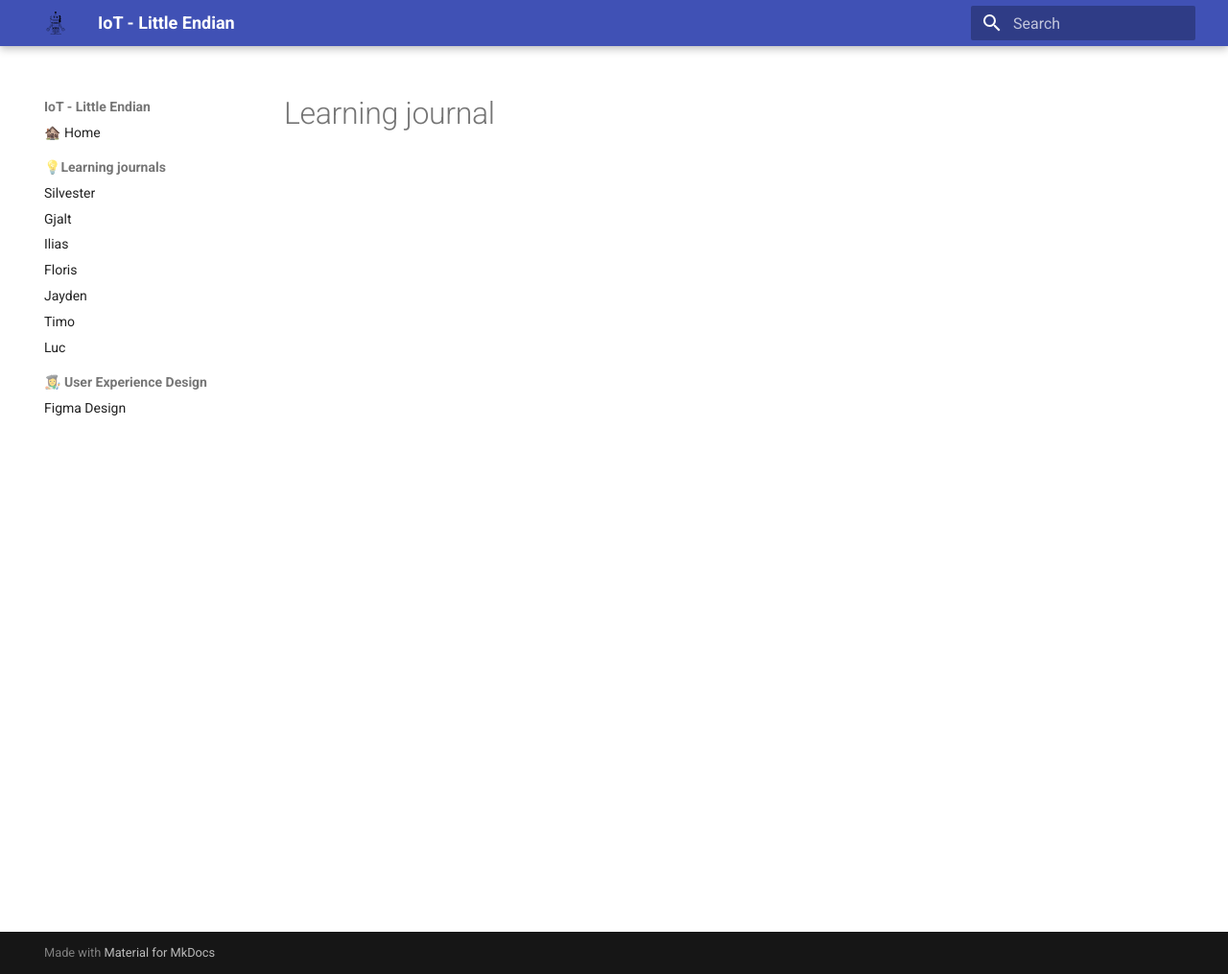
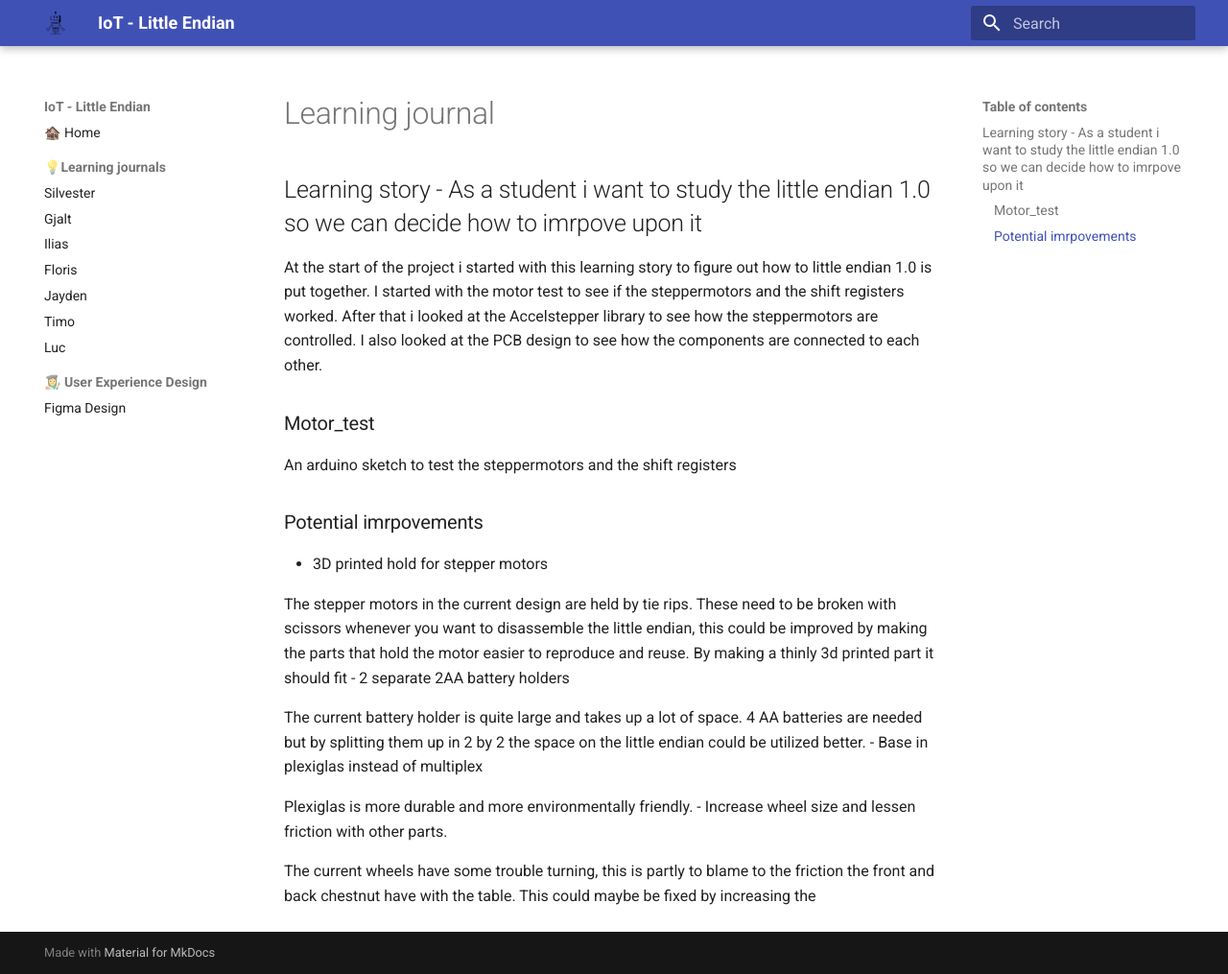
Before and after one commit to VioletHarmon2002/MyFirstRobot, an MkDocs documentation site: the page built from docs/learning-journals/silvester.md, in a window 1280 px wide and 1015 px high. Shown: the whole window at 96% size. Built offline with MkDocs 1.6.1 and Material for MkDocs 9.7.7, drawn with Linux system fonts in a browser that asks for light colours.

Commit message:
learning journal documentation about little endian 1.0 research

```diff
--- a/docs/learning-journals/silvester.md
+++ b/docs/learning-journals/silvester.md
@@ -1 +1,24 @@
 # Learning journal
+
+## Learning story - As a student i want to study the little endian 1.0 so we can decide how to imrpove upon it
+
+At the start of the project i started with this learning story to figure out how to little endian 1.0 is put together. I started with the motor test to see if the steppermotors and the shift registers worked. After that i looked at the Accelstepper library to see how the steppermotors are controlled. I also looked at the PCB design to see how the components are connected to each other.
+
+### Motor_test
+
+An arduino sketch to test the steppermotors and the shift registers
+
+### Potential imrpovements
+
+- 3D printed hold for stepper motors
+
+The stepper motors in the current design are held by tie rips. These need to be broken with scissors whenever you want to disassemble the little endian, this could be improved by making the parts that hold the motor easier to reproduce and reuse. By making a thinly 3d printed part it should fit
+- 2 separate 2AA battery holders
+
+The current battery holder is quite large and takes up a lot of space. 4 AA batteries are needed but by splitting them up in 2 by 2 the space on the little endian could be utilized better.
+- Base in plexiglas instead of multiplex
+
+Plexiglas is more durable and more environmentally friendly.
+- Increase wheel size and lessen friction with other parts.
+
+The current wheels have some trouble turning, this is partly to blame to the friction the front and back chestnut have with the table. This could maybe be fixed by increasing the
```
